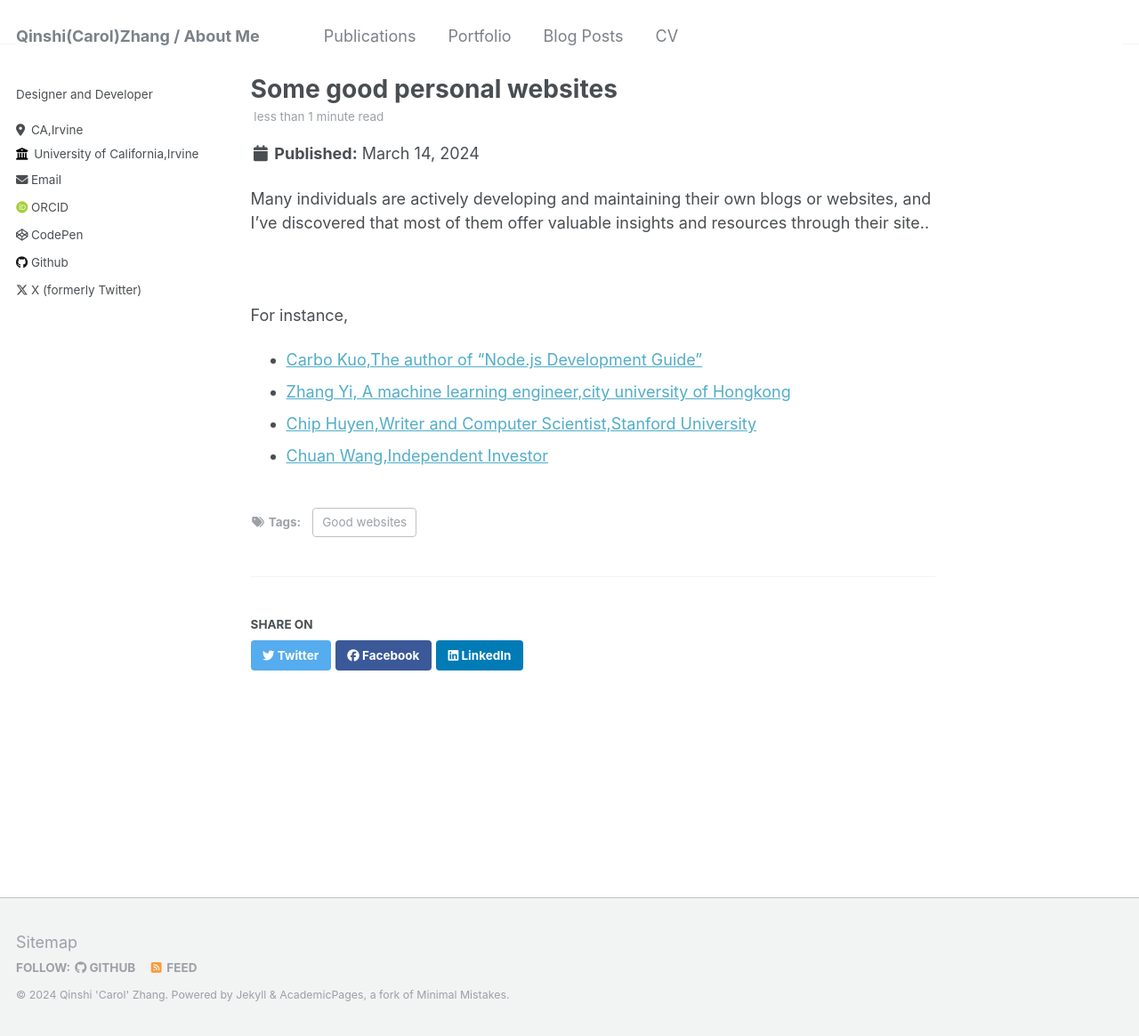
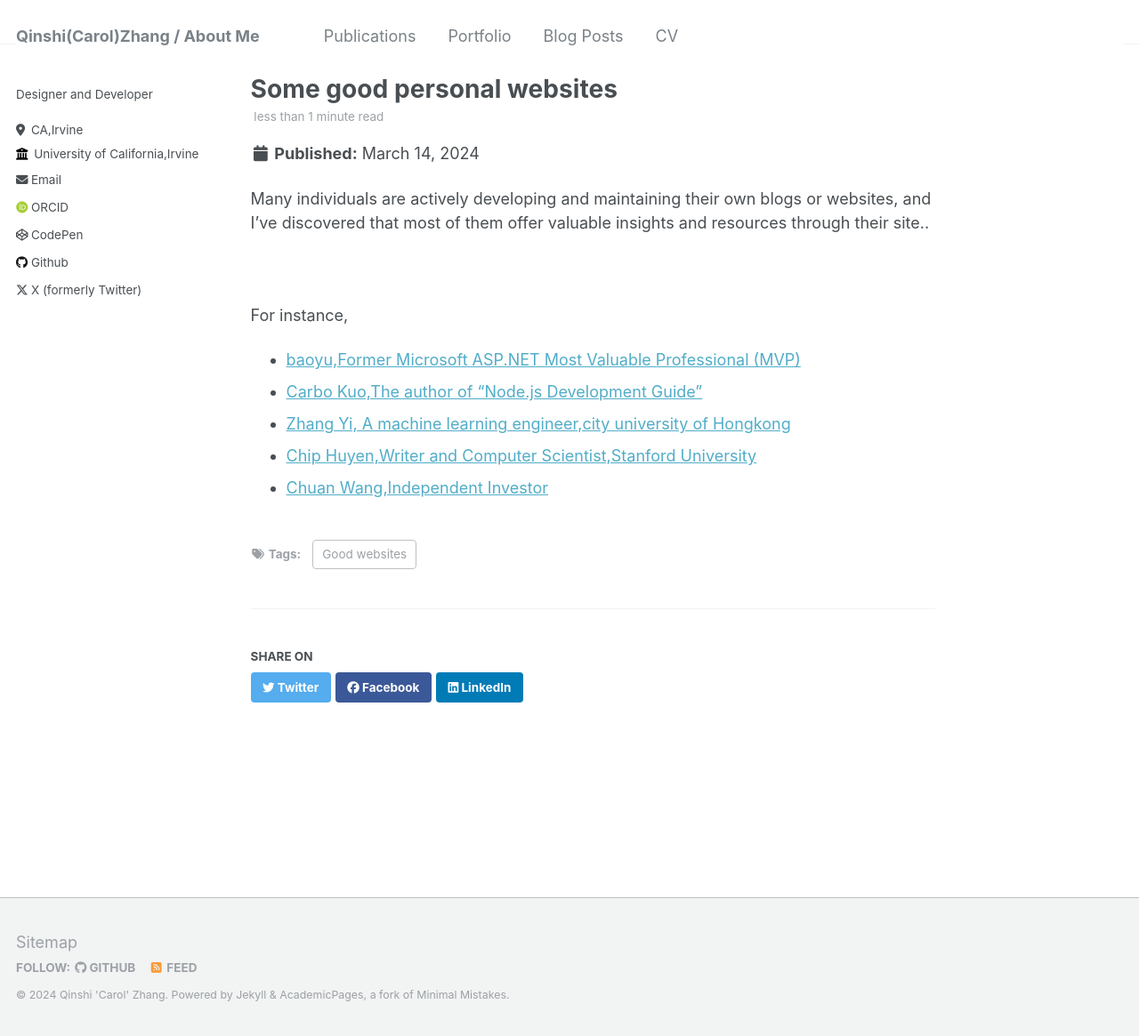
Before and after one commit to Carolzhangzz/AcademicWeb, a Jekyll site: the page built from _posts/2012-08-14-blog-post-1.md, in a window 1280 px wide and 1165 px high. Shown: the whole window at 89% size. Built offline with Jekyll 4.4.1, drawn with Linux system fonts in a browser that asks for light colours; some web fonts are replaced.

Commit message:
Update 2012-08-14-blog-post-1.md

```diff
--- a/_posts/2012-08-14-blog-post-1.md
+++ b/_posts/2012-08-14-blog-post-1.md
@@ -8,6 +8,7 @@ tags:
 Many individuals are actively developing and maintaining their own blogs or websites, and I've discovered that most of them offer valuable insights and resources through their site..<br> <br> <br>
 
 For instance, <br>
+* [baoyu,Former Microsoft ASP.NET Most Valuable Professional (MVP)](https://baoyu.io/)
 * [Carbo Kuo,The author of "Node.js Development Guide"](https://byvoid.com/)
 * [Zhang Yi, A machine learning engineer,city university of Hongkong](http://codewithzhangyi.com/)<br>
 * [Chip Huyen,Writer and Computer Scientist,Stanford University](https://huyenchip.com/)
```
